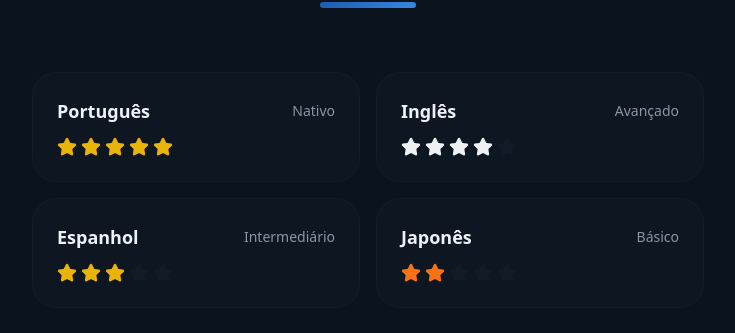
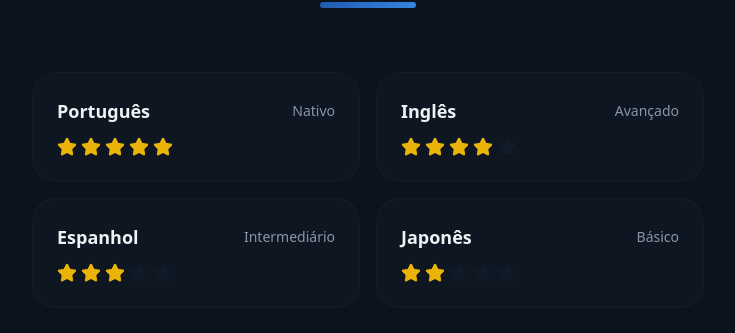
Before and after one commit to cavalcanteprofissional/portfolio, a React (Vite) app: page / in a window 1280 px wide. Shown: the part 8739-9072 px from the top of the page, without its empty margins (272-1007 px from the left). Built offline with nearby package versions, Linux system fonts and the light colour scheme; no server answers; what typegpu would draw is missing.

Commit message:
fix: todas as estrelas preenchidas com a mesma cor (amarelo)

```diff
--- a/src/components/Languages.tsx
+++ b/src/components/Languages.tsx
@@ -10,12 +10,7 @@ const languages = [
   { key: 'japanese', stars: 2 },
 ];
 
-const starColors: Record<number, string> = {
-  5: 'text-yellow-500',
-  4: 'text-blue-500',
-  3: 'text-yellow-500',
-  2: 'text-orange-500',
-};
+const filledStarColor = 'text-yellow-500';
 
 const levelLabels: Record<number, string> = {
   5: 'lang.level.native',
@@ -59,7 +54,7 @@ export function Languages() {
                       <Star
                         className={`w-5 h-5 ${
                           starIndex < lang.stars
-                            ? starColors[lang.stars as keyof typeof starColors]
+                            ? filledStarColor
                             : 'text-muted/30'
                         } fill-current text-current`}
                         aria-hidden="true"
```
